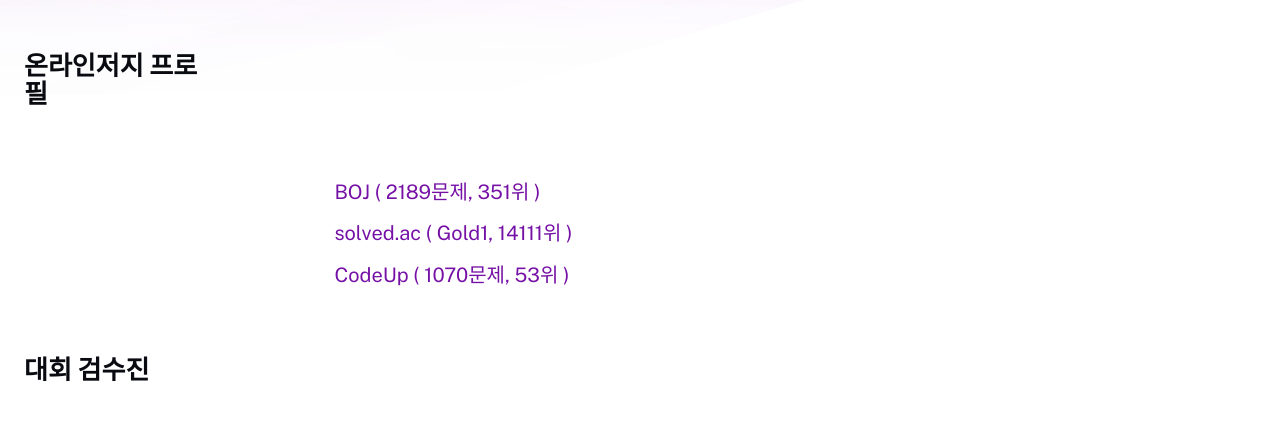
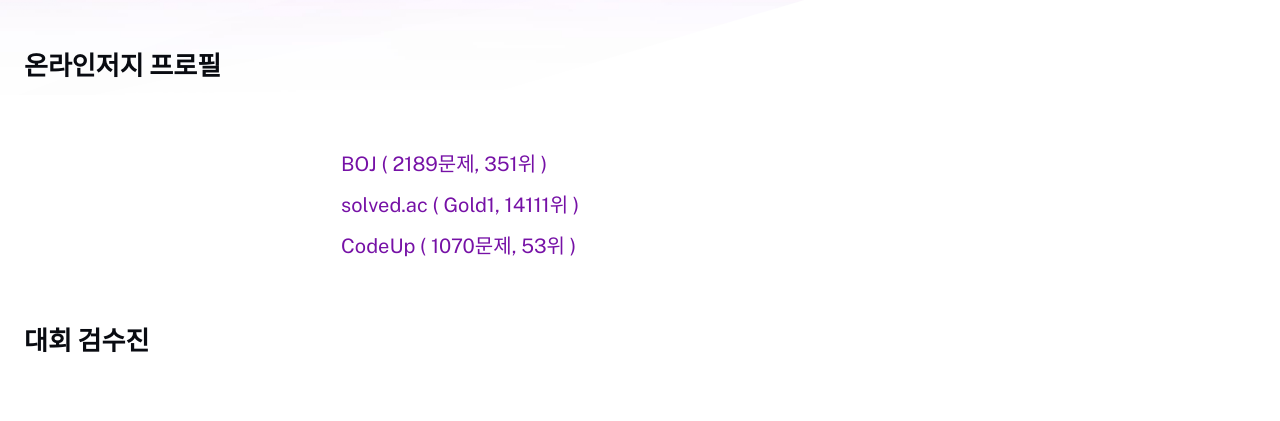
Before and after one commit to dongwookkim3/Portfolio, an Astro site: page /algorithm in a window 1280 px wide. Shown: the part 332-753 px from the top of the page. Built offline with nearby package versions, Linux system fonts and the light colour scheme; Astro itself is replaced by a stand-in of ours.

Commit message:
chore :: 온라인 저지라는 텍스트 줄바꿈 안되도록 수정

```diff
--- a/src/pages/algorithm.astro
+++ b/src/pages/algorithm.astro
@@ -23,7 +23,7 @@
             <Hero title="Algorithm" />
             <div style={{ margin: "4.5rem 0" }}></div>
             <section>
-                <h2 class="section-title">온라인저지 프로필</h2>
+                <h2 class="section-title"><span style="white-space: nowrap;">온라인저지 프로필</span></h2>
                 <br />
                 <div class="content">
                     <div class="algorithm-item2">
```
